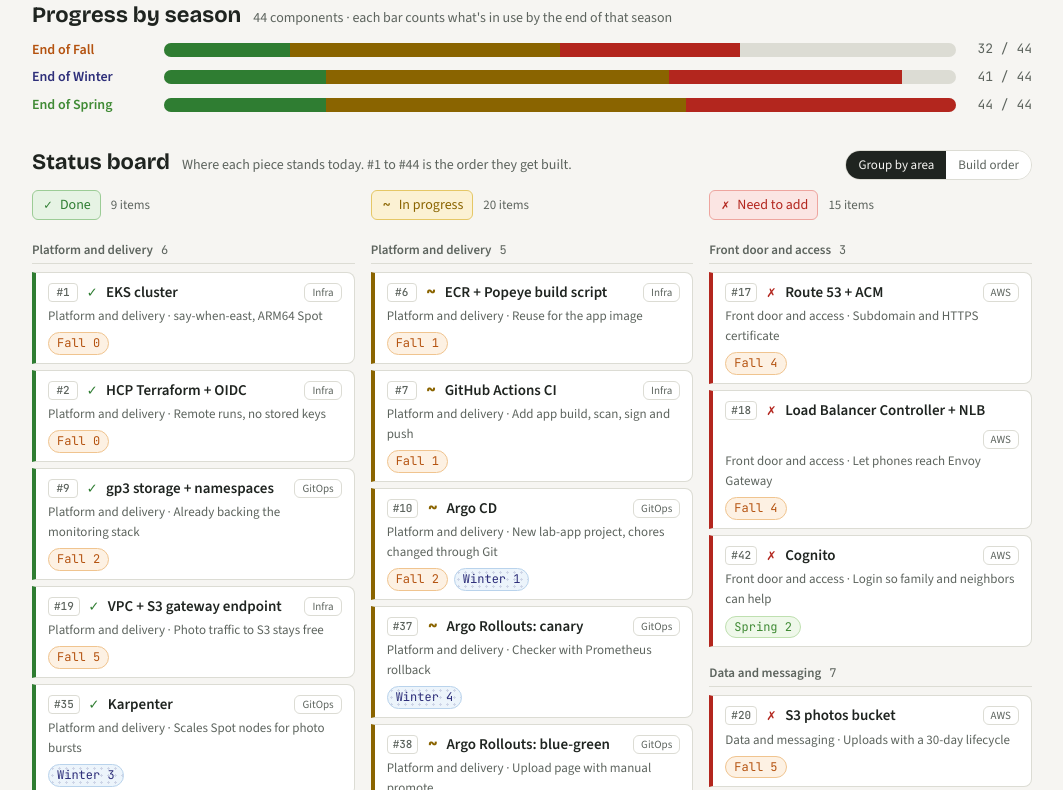
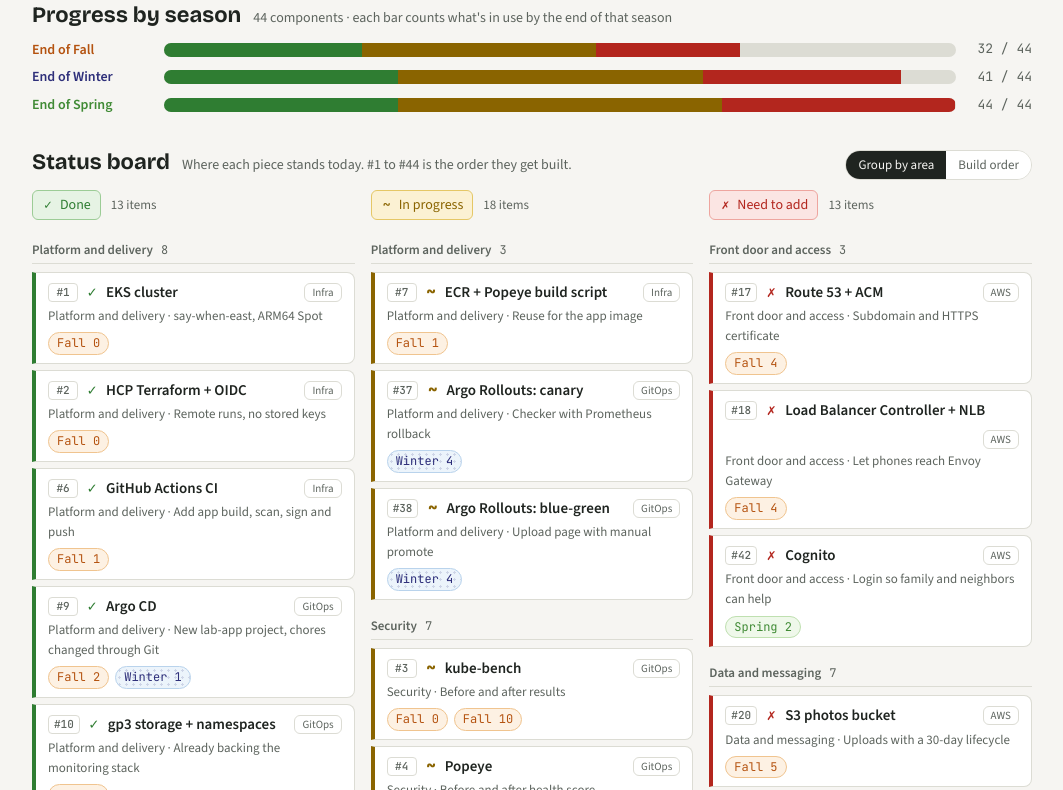
Before and after one commit to earpjennings37/say_when_app, a plain HTML site: page docs/roadmap/index.html in a window 1280 px wide. Shown: the part 718-1508 px from the top of the page, without its empty margins (108-1171 px from the left). Drawn offline with nearby package versions, Linux system fonts and the light colour scheme.

Commit message:
Roadmap: Fall #1 statuses (CI, ECR, budgets done; app in progress)

```diff
--- a/docs/roadmap/index.html
+++ b/docs/roadmap/index.html
@@ -214,11 +214,11 @@ const COMPONENTS=[
  {name:"HCP Terraform + OIDC", status:"ok", area:"Infra", note:"Remote runs, no stored keys", lands:[["fall",0]]},
  {name:"kube-bench", status:"wip", area:"GitOps", note:"Before and after results", lands:[["fall",0,"kube-bench baseline"],["fall",10,"kube-bench after"]]},
  {name:"Popeye", status:"wip", area:"GitOps", note:"Before and after health score", lands:[["fall",0,"Popeye baseline"],["fall",10,"Popeye after"]]},
- {name:"Budgets + Cost Anomaly Detection", status:"new", area:"AWS", note:"Cost alerts before anything is built", lands:[["fall",0]]},
- {name:"Cleanup app", status:"new", area:"App", note:"say_when_app repo: v1 Fall, v2 Winter, v3 Spring", lands:[["fall",1,"Fall cleanup app (skeleton)"],["fall",6,"Fall cleanup app (checker)"],["fall",9,"Fall cleanup app (dispatcher)"],["fall",10,"Fall cleanup app v1"],["winter",1,"App v2: winter chores"],["winter",7,"App v2 complete"],["spring",1,"App v3: spring chores"],["spring",5,"App v3 complete"]]},
+ {name:"Budgets + Cost Anomaly Detection", status:"ok", area:"AWS", note:"Cost alerts before anything is built", lands:[["fall",0]]},
+ {name:"Cleanup app", status:"ok", area:"App", note:"say_when_app repo: v1 Fall, v2 Winter, v3 Spring", lands:[["fall",1,"Fall cleanup app (skeleton)"],["fall",6,"Fall cleanup app (checker)"],["fall",9,"Fall cleanup app (dispatcher)"],["fall",10,"Fall cleanup app v1"],["winter",1,"App v2: winter chores"],["winter",7,"App v2 complete"],["spring",1,"App v3: spring chores"],["spring",5,"App v3 complete"]]},
  {name:"ECR + Popeye build script", status:"wip", area:"Infra", note:"Reuse for the app image", lands:[["fall",1,"ECR + build script"]]},
- {name:"GitHub Actions CI", status:"wip", area:"Infra", note:"Add app build, scan, sign and push", lands:[["fall",1]]},
- {name:"Argo CD", status:"wip", area:"GitOps", note:"New lab-app project, chores changed through Git", lands:[["fall",2],["winter",1]]},
+ {name:"GitHub Actions CI", status:"ok", area:"Infra", note:"Add app build, scan, sign and push", lands:[["fall",1]]},
+ {name:"Argo CD", status:"ok", area:"GitOps", note:"New lab-app project, chores changed through Git", lands:[["fall",2],["winter",1]]},
  {name:"Envoy Gateway", status:"wip", area:"GitOps", note:"Routes, then HTTPS and rate limiting", lands:[["fall",2,"Envoy Gateway (routes)"],["fall",4,"Envoy Gateway (HTTPS, rate limit)"]]},
  {name:"gp3 storage + namespaces", status:"ok", area:"GitOps", note:"Already backing the monitoring stack", lands:[["fall",2]]},
  {name:"Kyverno", status:"wip", area:"GitOps", note:"Add a signed-images-only policy", lands:[["fall",3,"Kyverno signed-image policy"]]},
```
